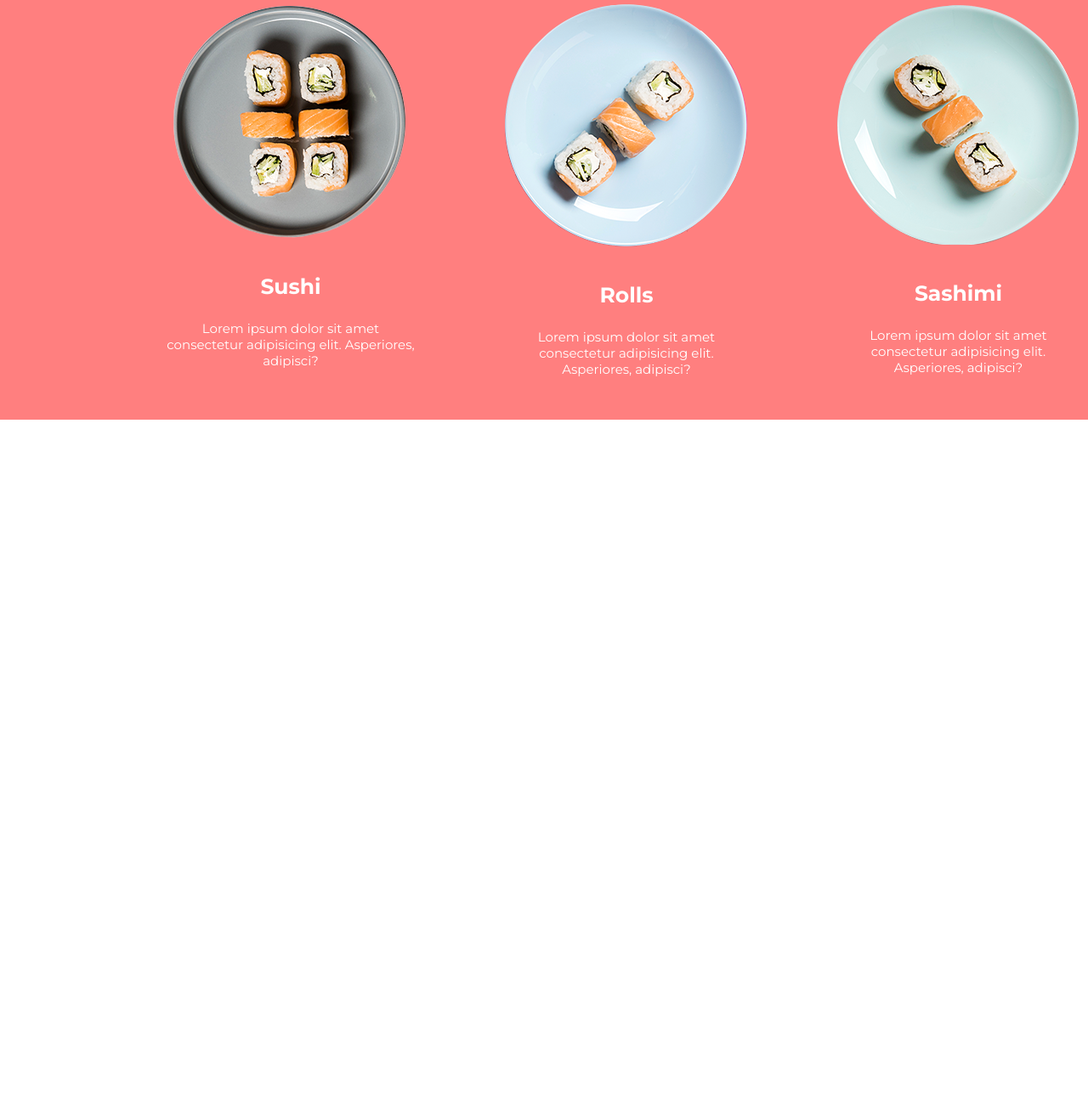
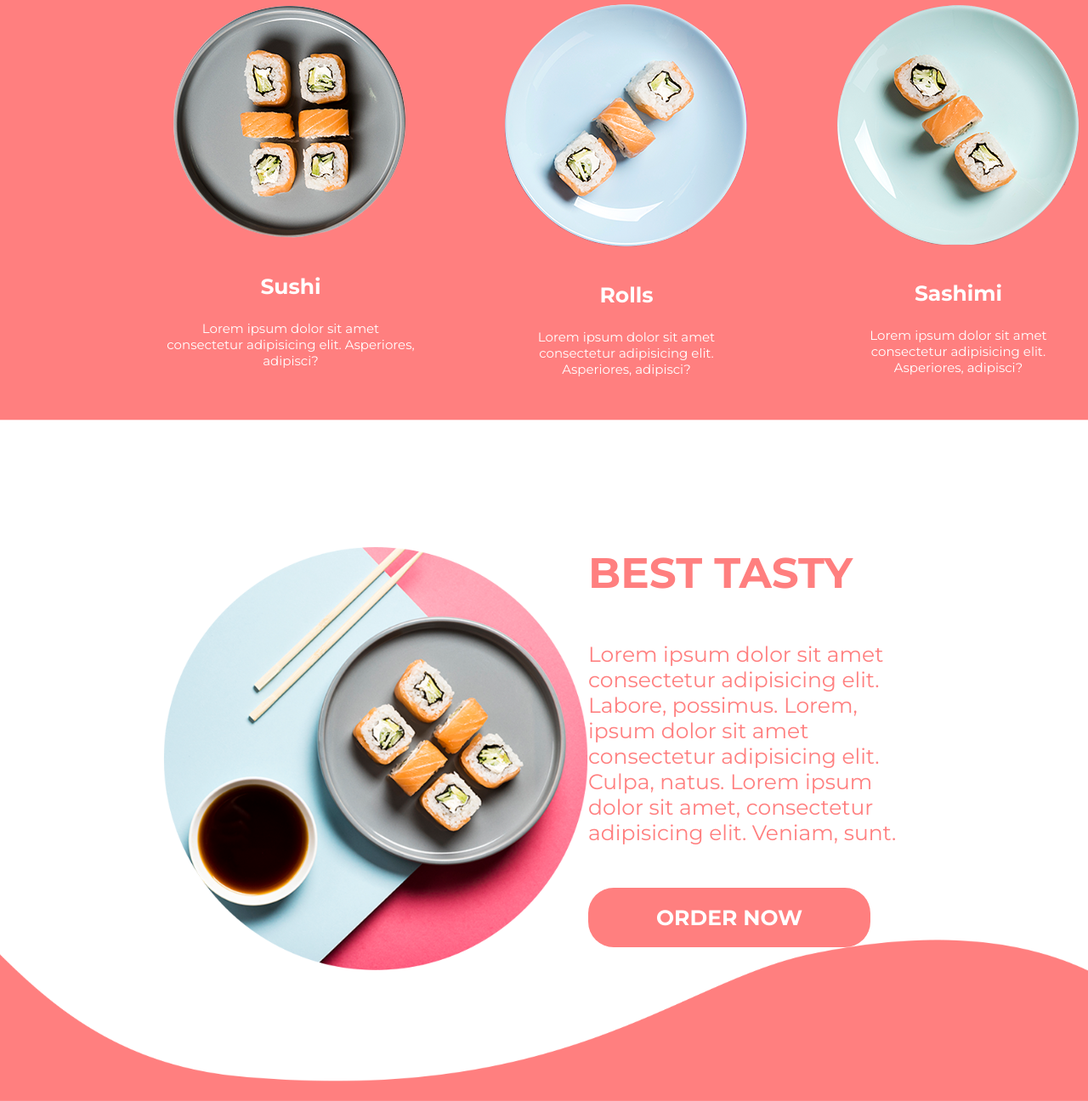
Before and after one commit to oleoot/Delicious-sushi-website, a plain HTML site: page index.html in a window 1280 px wide. Shown: the part 847-2143 px from the top of the page at 85% size. Before the commit the page ends 1341 px from the top, so only its background shows below. Drawn offline with Linux system fonts and the light colour scheme.

Commit message:
Tasty section done

```diff
--- a/css/style.css
+++ b/css/style.css
@@ -44,7 +44,7 @@ max-width: 750px;
 color: var(--main-color);
 margin: 40px 0;
 }
-/* Bestsellers ===================================================================================================== */
+/* Bestsellers section===================================================================================================== */
 #bestsellers{
 background: var(--secondary-color);
 padding-bottom: 50px;
@@ -74,8 +74,20 @@ font-weight: 700;
 display: block;
 margin: 0 auto;
 }
-
+/* Tasty section ===================================================================================================== */
+#tasty{
+background: url(../img/shapes/shape-2.png) bottom/cover;
+}
+.tasty-wrap{
+grid-template-columns: 1fr 1fr;
+}
+.tasty-wrap img{
+width: 500px;
+}
 /* Utility classes ===================================================================================================== */
+section:not(:first-of-type){
+padding: 150px 0;
+}
 a{
 text-decoration: none;
 }
@@ -83,7 +95,7 @@ ul{
 list-style-type: none;
 }
 .container{
-width: 90%;
+width: 80%;
 margin: 0 auto;
 max-width: 1770px;
 }
@@ -144,3 +156,14 @@ text-align: center;
 max-width: 900px;
 margin: 50px auto;
 }
+.section-headline-diffbg, .section-description-diffbg{
+color: var(--secondary-color);
+text-align: left;
+}
+.section-description-diffbg{
+max-width: 750px;
+}
+.btn-diffbg{
+background: var(--secondary-color);
+color: var(--main-color);
+}
--- a/index.html
+++ b/index.html
@@ -71,7 +71,24 @@
             </div>
         </div>
     </section>
-
+    <section id="tasty">
+        <div class="container-sm">
+            <div class="tasty-wrap grid-container">
+                <div>
+                    <img src="img/products/pr-4.png" alt="product-4">
+                </div>
+                <div>
+                    <h2 class="section-headline section-headline-diffbg text-lg">Best Tasty</h2>
+                    <p class="text-md section-description section-description-diffbg">Lorem ipsum dolor sit amet
+                        consectetur adipisicing elit.
+                        Labore,
+                        possimus. Lorem, ipsum dolor sit amet consectetur adipisicing elit. Culpa, natus. Lorem ipsum
+                        dolor sit amet, consectetur adipisicing elit. Veniam, sunt.</p>
+                    <a href="#" class="btn btn-diffbg text-md">Order now</a>
+                </div>
+            </div>
+        </div>
+    </section>
 
 
     <script src="js/script.js"></script>
```
